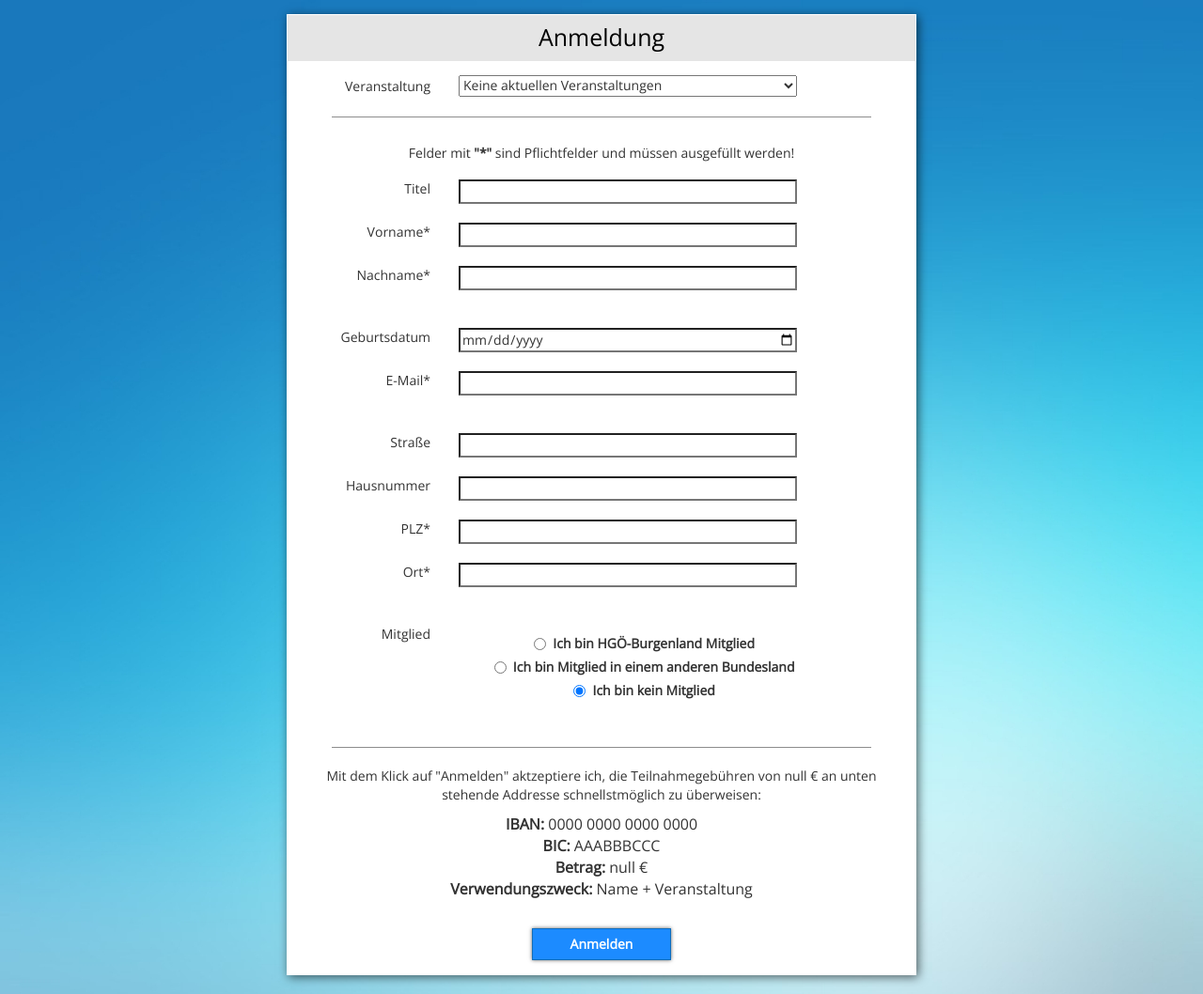
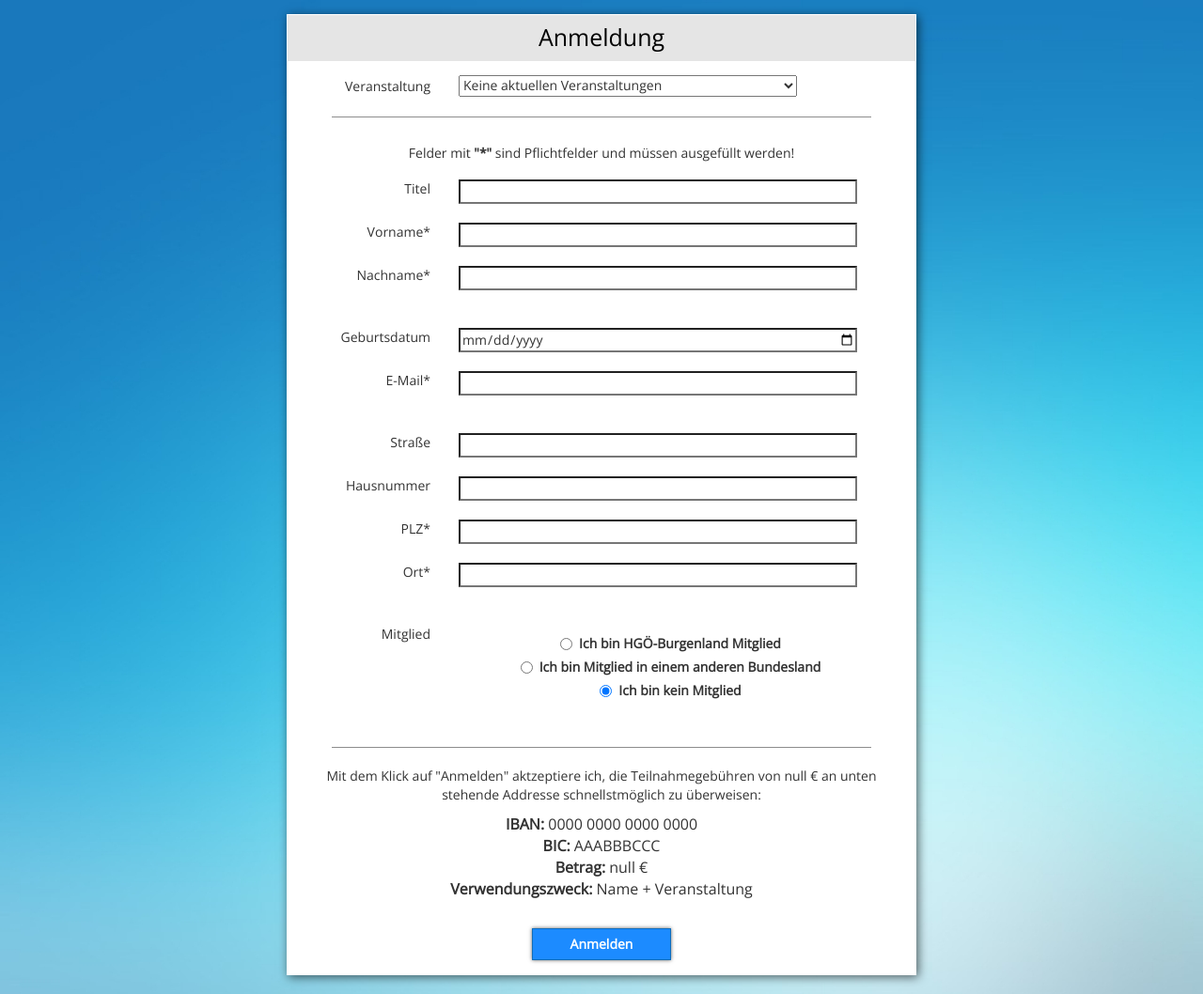
Before and after one commit to marcputz/HGOE-Konferenztool, a PHP site: page /anmelden.php in a window 1280 px wide. Shown: the whole page at 94% size. Run offline with PHP 8.4, Linux system fonts and the light colour scheme; data that the repository does not hold is empty.

Commit message:
Anmelden - Graphic Bugs fixed

```diff
--- a/anmelden.php
+++ b/anmelden.php
@@ -80,55 +80,55 @@
 		</div>
 		<div class="row">
 			<div class="col-xs-5 col-md-3">Titel</div>
-			<div class="col-xs-7"><input type="text" id="titel" style="width: 100%"></div>
+			<div class="col-xs-7 col-md-9 text-left"><input type="text" id="titel" style="width: 90%"></div>
 		</div>
 		<br>
 		<div class="row">
 			<div class="col-xs-5 col-md-3">Vorname*</div>
-			<div class="col-xs-7"><input type="text" id="vname" style="width: 100%"></div>
+			<div class="col-xs-7 col-md-9 text-left"><input type="text" id="vname" style="width: 90%"></div>
 		</div>
 		<br>
 		<div class="row">
 			<div class="col-xs-5 col-md-3">Nachname*</div>
-			<div class="col-xs-7"><input type="text" id="nname" style="width: 100%"></div>
+			<div class="col-xs-7 col-md-9 text-left"><input type="text" id="nname" style="width: 90%"></div>
 		</div>
 		<br>
 		<br>
 		<div class="row">
 			<div class="col-xs-5 col-md-3">Geburtsdatum</div>
-			<div class="col-xs-7"><input type="date" id="gebdat" style="width: 100%"></div>
+			<div class="col-xs-7 col-md-9 text-left"><input type="date" id="gebdat" style="width: 90%"></div>
 		</div>
 		<br>
 		<div class="row">
 			<div class="col-xs-5 col-md-3">E-Mail*</div>
-			<div class="col-xs-7"><input type="email" id="email" style="width: 100%"></div>
+			<div class="col-xs-7 col-md-9 text-left"><input type="email" id="email" style="width: 90%"></div>
 		</div>
 		<br>
 		<br>
 		<div class="row">
 			<div class="col-xs-5 col-md-3">Straße</div>
-			<div class="col-xs-7"><input type="text" id="strasse" style="width: 100%"></div>
+			<div class="col-xs-7 col-md-9 text-left"><input type="text" id="strasse" style="width: 90%"></div>
 		</div>
 		<br>
 		<div class="row">
 			<div class="col-xs-5 col-md-3">Hausnummer</div>
-			<div class="col-xs-7"><input type="number" id="hausnr" style="width: 100%"></div>
+			<div class="col-xs-7 col-md-9 text-left"><input type="number" id="hausnr" style="width: 90%"></div>
 		</div>
 		<br>
 		<div class="row">
 			<div class="col-xs-5 col-md-3">PLZ*</div>
-			<div class="col-xs-7"><input type="number" id="plz" style="width: 100%"></div>
+			<div class="col-xs-7 col-md-9 text-left"><input type="number" id="plz" style="width: 90%"></div>
 		</div>
 		<br>
 		<div class="row">
 			<div class="col-xs-5 col-md-3">Ort*</div>
-			<div class="col-xs-7"><input type="text" id="ort" style="width: 100%"></div>
+			<div class="col-xs-7 col-md-9 text-left"><input type="text" id="ort" style="width: 90%"></div>
 		</div>
 		<br>
 		<br>
 		<div class="row">
 			<div class="col-xs-4 col-md-3">Mitglied</div>
-			<div class="col-xs-8 text-center">
+			<div class="col-xs-8 col-md-9 text-center">
 				<label class="radio">
 					<input type="radio" name="mitglied" id="opt_mit" value="0">Ich bin HGÖ-Burgenland Mitglied
 				</label>
@@ -140,15 +140,15 @@
 				</label>
 
 				<script>
-					document.getElementById('opt_mit').onclick = function () {
-						$("#divBundesland").fadeOut();
-					};
-					document.getElementById('opt_and').onclick = function () {
+					$("#opt_mit").click( function () {
+						$("#divBundesland").hide();
+					});
+					$("#opt_and").click( function () {
 						$("#divBundesland").fadeIn();
-					};
-					document.getElementById('opt_kein').onclick = function () {
-						$("#divBundesland").fadeOut();
-					};
+					});
+					$("#opt_kein").click( function () {
+						$("#divBundesland").hide();
+					});
 
 					$(document).ready( function() {
 						$("#divBundesland").hide();
@@ -159,8 +159,8 @@
 		<br>
 		<div class="row" id="divBundesland">
 			<div class="col-xs-5 col-md-3">Bundesland</div>
-			<div class="col-xs-7">
-				<select id="bundesland" style="width: 100%;">
+			<div class="col-xs-7 col-md-9 text-left">
+				<select id="bundesland" style="width: 90%;">
             		<option value="1">Steiermark</option>
             		<option value="2">Niederösterreich</option>
 					<option value="3">Oberösterreich</option>
```
